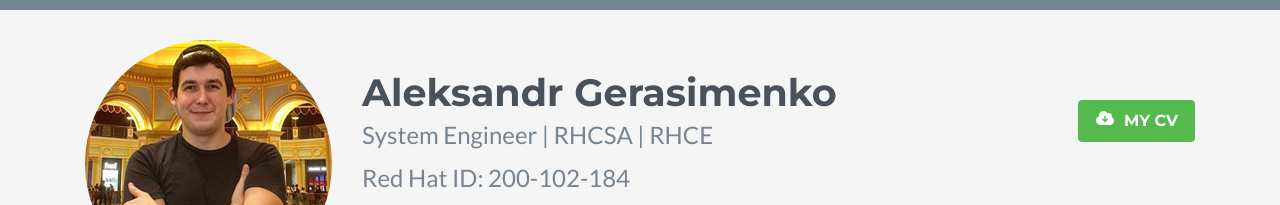
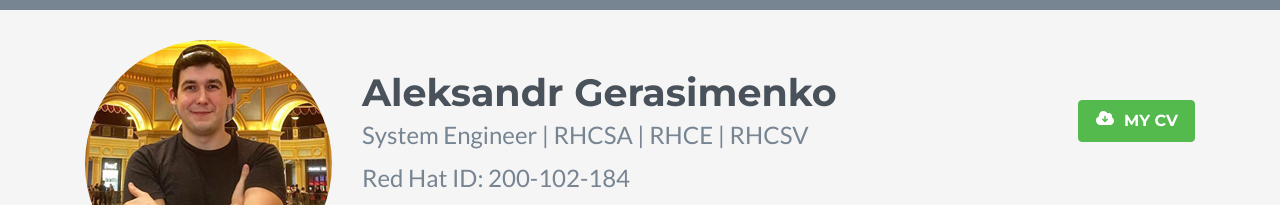
Before and after one commit to gera-alex/gera-alex.github.io, a plain HTML site: page index.html in a window 1280 px wide. Shown: the top 205 px of the page. Drawn offline with Linux system fonts and the light colour scheme; no server answers.

Commit message:
Add RHCSV

```diff
--- a/index.html
+++ b/index.html
@@ -30,7 +30,7 @@
             <img class="profile-image img-fluid float-left rounded-circle" src="images/profile.png" alt="profile image" />
             <div class="profile-content float-left">
                 <h1 class="name">Aleksandr Gerasimenko</h1>
-                <h2 class="desc">System Engineer | RHCSA | RHCE </h2>
+                <h2 class="desc">System Engineer | RHCSA | RHCE | RHCSV</h2>
                 <h3 class="desc">Red Hat ID: 200-102-184</h3>
                 <ul class="social list-inline">
                     <li class="list-inline-item"><a href="https://www.linkedin.com/in/aleks-gesser"><i class="fab fa-linkedin-in"></i></a></li>
```
